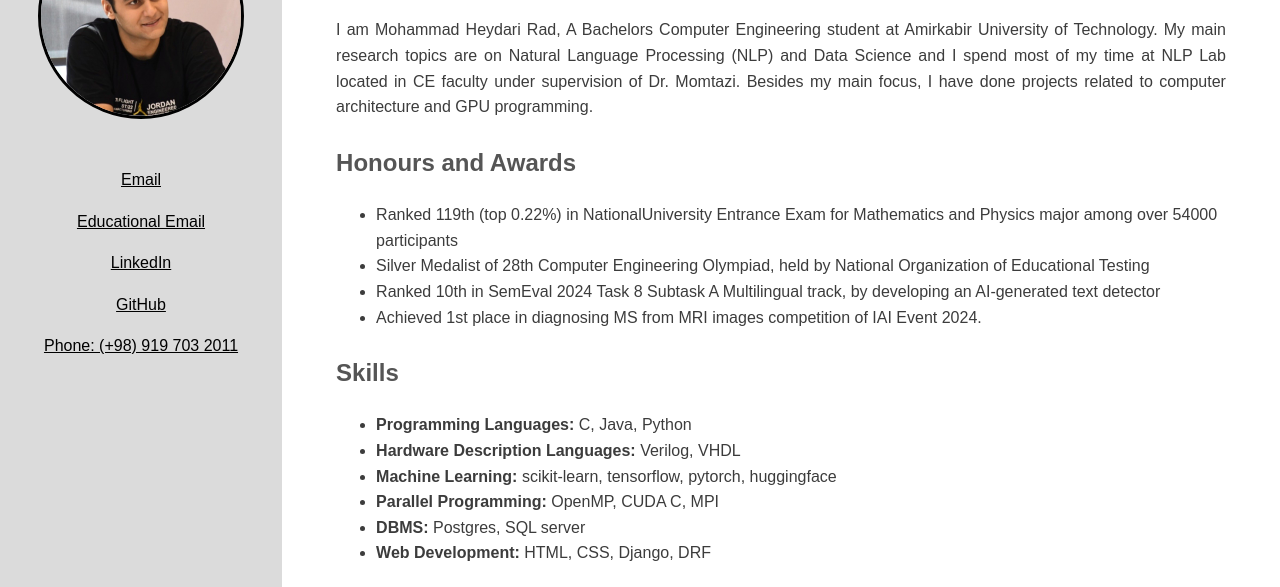
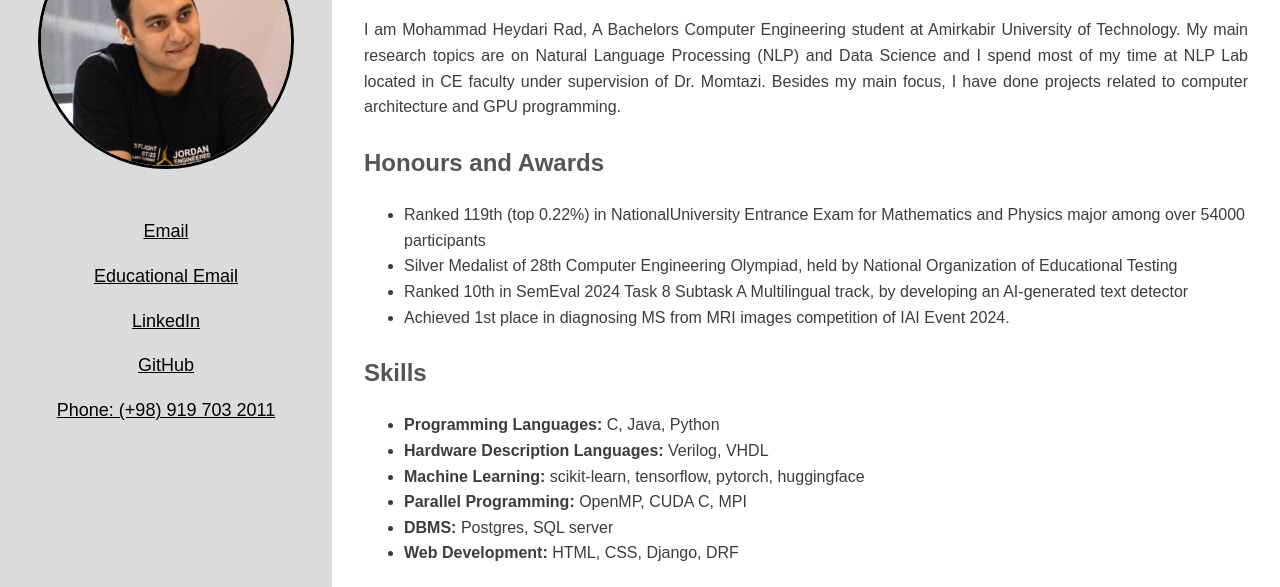
Before and after one commit to mohammadrad81/mohammadrad81.github.io, a plain HTML site: page index.html in a window 1280 px wide. Shown: the part 189-776 px from the top of the page. Drawn offline with Linux system fonts and the light colour scheme.

Commit message:
bigger profile and contact info

```diff
--- a/styles.css
+++ b/styles.css
@@ -52,7 +52,7 @@ a:hover{
 }
 
 .sidebar {
-    width: 250px;
+    width: 300px;
     background-color: var(--parts-color);
     padding: 2rem 1rem;
     color: var(--black);
@@ -66,8 +66,8 @@ a:hover{
 }
 
 .profile-pic {
-    width: 200px;
-    height: 200px;
+    width: 250px;
+    height: 250px;
     border-radius: 50%;
     object-fit: cover;
     border: 3px solid var(--black);
@@ -84,19 +84,20 @@ a:hover{
 }
 
 .contact-info a {
-    color: black;
+    color: rgb(0, 0, 0);
     text-decoration: underline;
-    transition: color 0.2s;
+    transition: color 0.1s;
+    font-size: large;
 }
-/*
+
 .contact-info a:hover {
-    font-weight: bold;
-} */
+    color: rgb(71, 71, 71);
+}
 
 .content {
     flex: 1;
     padding: 2rem;
-    max-width: 100ch;
+    max-width: 120ch;
     margin: 0 auto;
 }
 
```
